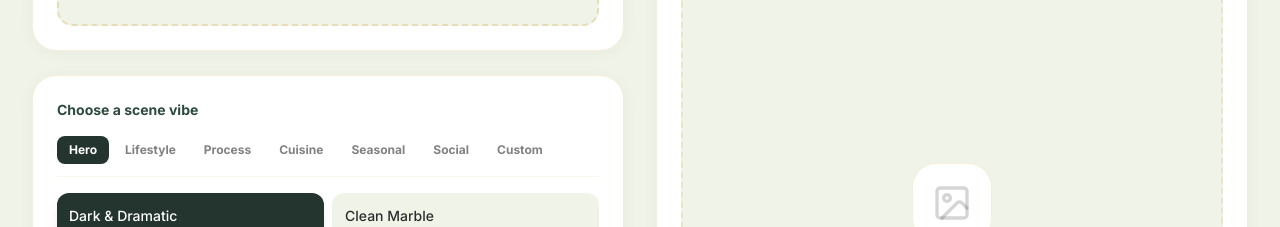
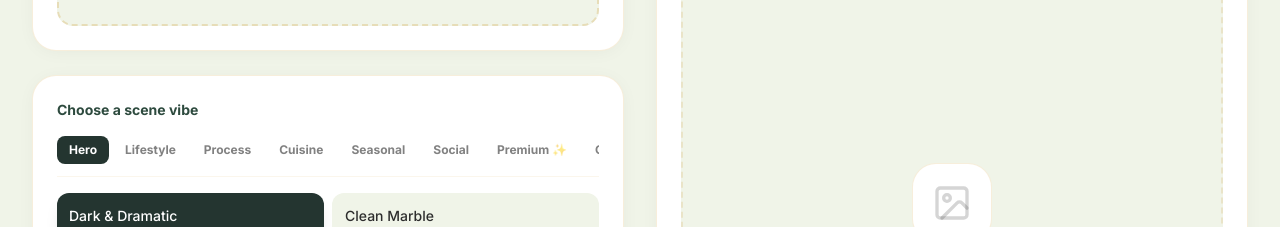
Before and after one commit to Aldazou/SpicejaxOps, a Next.js app: page /enhance in a window 1280 px wide. Shown: the part 920-1147 px from the top of the page. Built offline with nearby package versions, Linux system fonts and the light colour scheme.

Commit message:
Add Premium category: 12 over-the-top showstopper shots - levitation, splash, smoke art, explosions, noir cinema

```diff
--- a/app/enhance/page.tsx
+++ b/app/enhance/page.tsx
@@ -261,6 +261,83 @@ const SCENE_PRESETS = [
     label: "Just Arrived",
     category: "social",
     prompt: "The spice jar emerging from branded packaging, unboxing moment. Tissue paper, a handwritten thank-you note visible, maybe a small recipe card. The jar is being lifted out by eager hands. Clean, bright setting—a kitchen counter or table. The packaging suggests premium: kraft paper, quality printing, attention to detail. Other jars peek out, suggesting a collection or gift set. Mood: anticipation, premium unboxing, gift-worthy. Style: subscription box reveal, influencer unboxing content."
+  },
+
+  // ═══════════════════════════════════════════════════════════════
+  // PREMIUM — Over-the-top editorial, award-winning, showstopper shots
+  // These are your "make them stop scrolling" images. Magazine covers.
+  // ═══════════════════════════════════════════════════════════════
+  {
+    id: "levitation",
+    label: "Levitation",
+    category: "premium",
+    prompt: "The spice jar floating in mid-air, defying gravity, surrounded by a dynamic explosion of its contents—individual spice particles, herbs, and ingredients suspended in perfect frozen motion around it. Ultra high-speed photography aesthetic, 1/10000s freeze. Dramatic rim lighting from behind creating halos around each floating element. Deep black background for maximum contrast. Every particle sharp and defined. The jar rotates slightly, catching light on its edge. Mood: magic, impossibility, premium advertising. Style: Hasselblad H6D, Phase One, Super Bowl commercial quality. This is the hero shot that wins awards."
+  },
+  {
+    id: "splash",
+    label: "Liquid Splash",
+    category: "premium",
+    prompt: "The spice jar at the center of a dramatic liquid splash—olive oil or honey creating a perfect crown splash around the base, frozen at the peak moment. Individual droplets suspended in air, catching light like liquid gold. The jar remains pristine and sharp while chaos erupts around it. Dramatic side lighting creating reflections in every droplet. Dark moody background. High-speed flash photography, 1/8000s. Mood: dynamic, premium, appetite appeal. Style: Broncolor advertising photography, food commercial hero shot. Print-ad worthy."
+  },
+  {
+    id: "smoke-art",
+    label: "Smoke Dance",
+    category: "premium",
+    prompt: "The spice jar surrounded by ethereal, sculpted smoke forming beautiful organic shapes—wisps curling and dancing around the product like living art. The smoke is backlit, creating depth and dimension, some areas glowing warmly. The jar is tack-sharp, the smoke soft and dreamlike. Deep shadows, selective lighting only on the jar and smoke edges. Long exposure smoke art combined with flash-frozen product. Mood: mysterious, artistic, gallery-worthy. Style: fine art product photography, museum exhibition quality."
+  },
+  {
+    id: "ingredient-explosion",
+    label: "Ingredient Burst",
+    category: "premium",
+    prompt: "The spice jar with a spectacular explosion of whole ingredients bursting outward in all directions—dried chilies, peppercorns, garlic cloves, herb leaves, citrus zest, all frozen in a perfect radial burst pattern. Each ingredient lit individually, colors vibrant and saturated. The jar at the calm center of the storm, label clearly visible. Pure black background. Composite photography technique, each element perfectly placed. Mood: abundance, flavor explosion, sensory overload. Style: Modernist Cuisine photography, Nathan Myhrvold aesthetic."
+  },
+  {
+    id: "mirror-world",
+    label: "Mirror Reflection",
+    category: "premium",
+    prompt: "The spice jar on a flawless black mirror surface creating a perfect reflection below—the reflection subtly distorted by a thin layer of water creating gentle ripples. Symmetrical composition, the jar and its reflection forming a complete visual. Single dramatic light source from above-left. Minimal styling, maximum impact. The surface extends to infinity, no visible edges. Mood: luxury, perfection, high-end retail. Style: Cartier jewelry advertising, luxury brand campaign. Absolute precision."
+  },
+  {
+    id: "fire-ring",
+    label: "Ring of Fire",
+    category: "premium",
+    prompt: "The spice jar surrounded by a perfect ring of real fire—flames dancing in a controlled circle around the product, creating warmth and drama. The jar is untouched by the flames, sitting calmly at the center. Fire reflects on the dark surface below. Smoke rises and curls above. The heat is palpable, the spice connection obvious. Long exposure for flame movement, flash freeze on the jar. Mood: heat, intensity, bold flavor. Style: high-end hot sauce advertising, dramatic food photography."
+  },
+  {
+    id: "botanical-art",
+    label: "Botanical Study",
+    category: "premium",
+    prompt: "The spice jar as the centerpiece of an elaborate botanical arrangement—fresh and dried herbs, edible flowers, whole spices, and ingredients arranged with scientific precision like a vintage botanical illustration come to life. Overhead shot, symmetrical arrangement radiating outward from the jar. Each element labeled with elegant typography in the style of old apothecary drawings. Soft, even lighting, muted earth tones with pops of color. Mood: educational, artisanal, heritage. Style: Taschen botanical book, natural history museum exhibit."
+  },
+  {
+    id: "crystal-cave",
+    label: "Crystal Formation",
+    category: "premium",
+    prompt: "The spice jar nestled among dramatic salt crystals and mineral formations—large pink Himalayan salt crystals, black lava salt formations, white fleur de sel clusters. The jar emerges from this crystalline landscape like a discovered treasure. Dramatic side lighting making crystals glow and sparkle. Cave-like atmosphere, mysterious and premium. Macro detail on crystal structures. Mood: precious, geological, rare. Style: National Geographic meets luxury advertising, discovery aesthetic."
+  },
+  {
+    id: "noir-cinema",
+    label: "Film Noir",
+    category: "premium",
+    prompt: "The spice jar in a dramatic film noir scene—harsh shadows from venetian blinds cutting across the frame, the jar sitting on a dark wooden surface, a shaft of light illuminating just the label. Black and white with subtle sepia toning. Smoke or steam drifting through the light beams. Cinematic 2.39:1 aspect ratio feel. A vintage chef's knife in the shadows. Mood: mysterious, classic, timeless. Style: 1940s Hollywood cinematography, Citizen Kane lighting, Roger Deakins aesthetic."
+  },
+  {
+    id: "frozen-time",
+    label: "Frozen Moment",
+    category: "premium",
+    prompt: "The spice jar captured at the exact moment of seasoning—a hand tilts the jar, and a stream of spice blend is frozen mid-pour, each granule individually visible, suspended in time. The receiving dish below shows the beginning of the pile forming. Ultra-macro detail, you can see the texture of individual spice particles. Time has stopped. Dramatic lighting catches each falling piece. Mood: precision, the perfect moment, culinary artistry. Style: Harold Edgerton high-speed photography, MIT strobe lab aesthetic."
+  },
+  {
+    id: "golden-hour-hero",
+    label: "Golden Hour Glory",
+    category: "premium",
+    prompt: "The spice jar bathed in the most perfect golden hour light imaginable—warm, honeyed sunlight streaming through a window, dust particles floating in the beams like gold flakes. The jar glows with warmth, casting a long dramatic shadow. A simple rustic surface, perhaps aged wood or linen. Everything else falls away—this is product worship. Lens flare acceptable, even desirable. Mood: warmth, home, the golden moment. Style: Terrence Malick cinematography, magic hour perfection."
+  },
+  {
+    id: "deconstructed",
+    label: "Deconstructed",
+    category: "premium",
+    prompt: "The spice jar shown deconstructed—the jar, lid, label, and contents all separated and floating in space in an exploded view diagram style. Each component casting its own shadow on a white background. Technical precision meets artistic arrangement. Small piles of individual spices that make up the blend arranged below with tiny labels. Mood: transparency, craftsmanship, nothing to hide. Style: Apple product photography meets culinary art, Dieter Rams aesthetic."
   },
 
   // ═══════════════════════════════════════════════════════════════
@@ -535,6 +612,7 @@ export default function ImageEnhancerPage() {
                     { id: "cuisine", label: "Cuisine", desc: "Use cases" },
                     { id: "seasonal", label: "Seasonal", desc: "Campaigns" },
                     { id: "social", label: "Social", desc: "Platform-ready" },
+                    { id: "premium", label: "Premium ✨", desc: "Showstoppers" },
                     { id: "custom", label: "Custom", desc: "Your vision" },
                   ].map((cat) => (
                     <button
```
